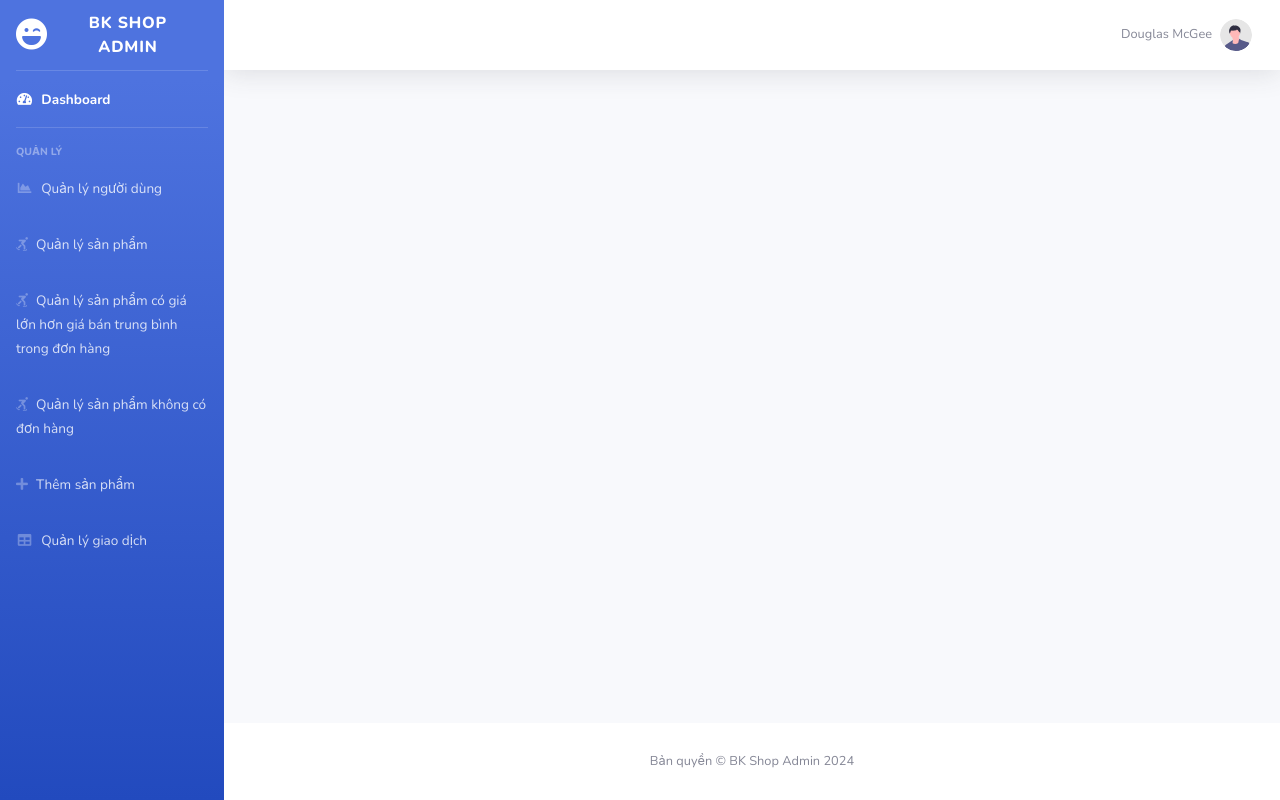
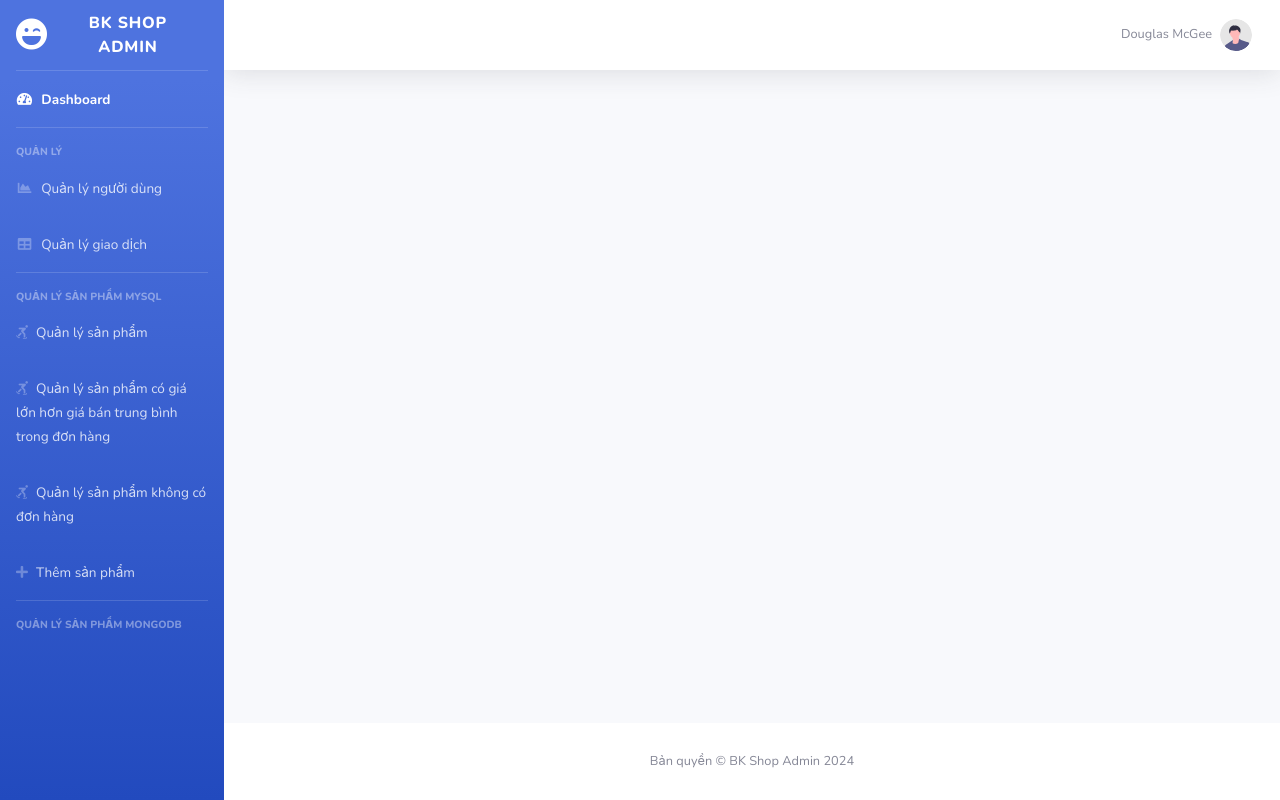
Before and after one commit to nhantruonghcmut/CO3021_He_QUAN_TRI_CSDL, a PHP site: page /pages/admin/admin.php in a window 1280 px wide. Run offline with PHP 8.4, Linux system fonts and the light colour scheme; the visitor is signed in with stand-in values (Sample User, id 1).

Commit message:
refactor admin sidebar: add transaction management link and reorganize product management sections for MySQL and MongoDB

```diff
--- a/pages/admin/admin.php
+++ b/pages/admin/admin.php
@@ -81,6 +81,22 @@
             </li>
 
             <li class="nav-item">
+                <a class="nav-link" href="admin.php?page=manageTransaction">
+                    <i class="fas fa-fw fa-table"></i>
+                    <span>Quản lý giao dịch</span>
+                </a>
+            </li>
+
+
+            <!-- Divider -->
+            <hr class="sidebar-divider">
+
+            <!-- Heading -->
+            <div class="sidebar-heading">
+                Quản lý sản phẩm MySQL
+            </div>
+
+            <li class="nav-item">
                 <a class="nav-link" href="admin.php?page=manageListProduct">
                     <i class="fas fa-skating"></i>
                     <span>Quản lý sản phẩm</span></a>
@@ -91,7 +107,7 @@
                     <span>Quản lý sản phẩm có giá lớn hơn giá bán trung bình trong đơn hàng</span></a>
             </li>
             <li class="nav-item">
-                <a class="nav-link" href="admin.php?page=manageProductNoOrder">
+                <a class="nav-link" href="admin.php?page=manageProductJoin">
                     <i class="fas fa-skating"></i>
                     <span>Quản lý sản phẩm không có đơn hàng</span></a>
             </li>
@@ -101,13 +117,14 @@
                     <span>Thêm sản phẩm</span></a>
             </li>
 
+            <!-- Divider -->
+            <hr class="sidebar-divider">
 
-            <li class="nav-item">
-                <a class="nav-link" href="admin.php?page=manageTransaction">
-                    <i class="fas fa-fw fa-table"></i>
-                    <span>Quản lý giao dịch</span>
-                </a>
-            </li>
+            <!-- Heading -->
+            <div class="sidebar-heading">
+                Quản lý sản phẩm MongoDB
+            </div>
+
 
         </ul>
         <!-- End of Sidebar -->
@@ -159,21 +176,38 @@
                         case 'manageUser':
                             include('manageUser.php');
                             break;
+                        case 'dashboard':
+                            include('dashboard.php');
+                            break;
+
+                        //MySQL
                         case 'manageListProduct':
                             include('./../adminpage/adminpage.php');
                             break;
                         case 'manageProduct':
-                            include('manageListProduct.php');
+                            include('./../adminpage/manageListProductSubquery.php');
                             break;
-                        case 'manageProductNoOrder':
+                        case 'manageProductJoin':
                             include('./../adminpage/productJoin.php');
                             break;
                         case 'createProduct':
                             include('./../adminpage/addproduct.php');
                             break;
-                        case 'dashboard':
-                            include('dashboard.php');
-                            break;
+
+                        // //MongoDB
+                        // case 'manageListProduct':
+                        //     include('./../adminpageMongoDB/adminpage.php');
+                        //     break;
+                        // case 'manageProduct':
+                        //     include('manageListProduct.php');
+                        //     break;
+                        // case 'manageProductJoin':
+                        //     include('./../adminpageMongoDB/productJoin.php');
+                        //     break;
+                        // case 'createProduct':
+                        //     include('./../adminpageMongoDB/addproduct.php');
+                        //     break;
+
                         // default:
                         //     include('dashboard.php');
                         //     break;
```
Also changed, not shown: pages/adminpage/manageListProductSubquery.php (renamed from pages/admin/manageListProduct.php). Lines whose indentation alone changed are shown as unchanged.
